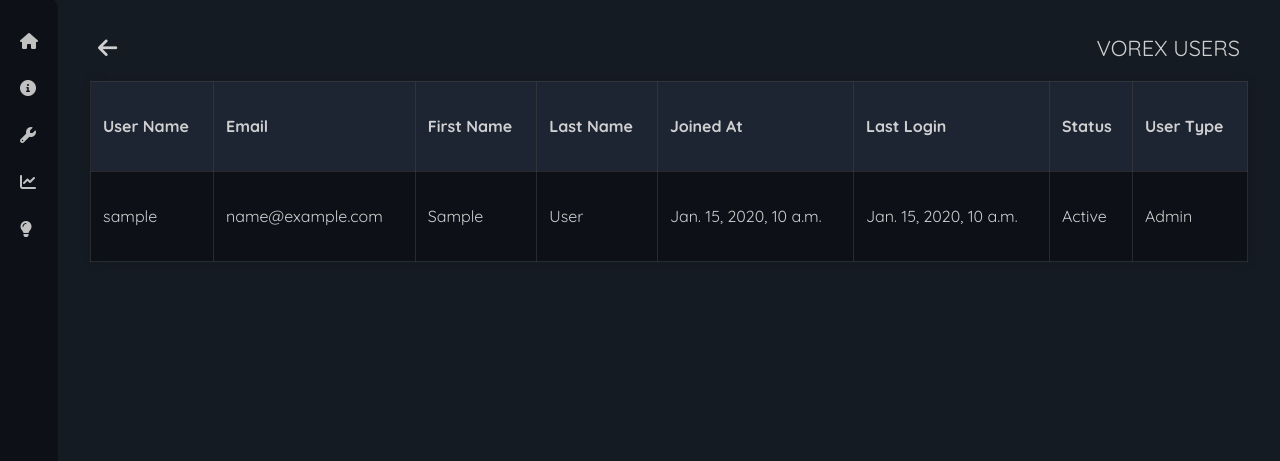
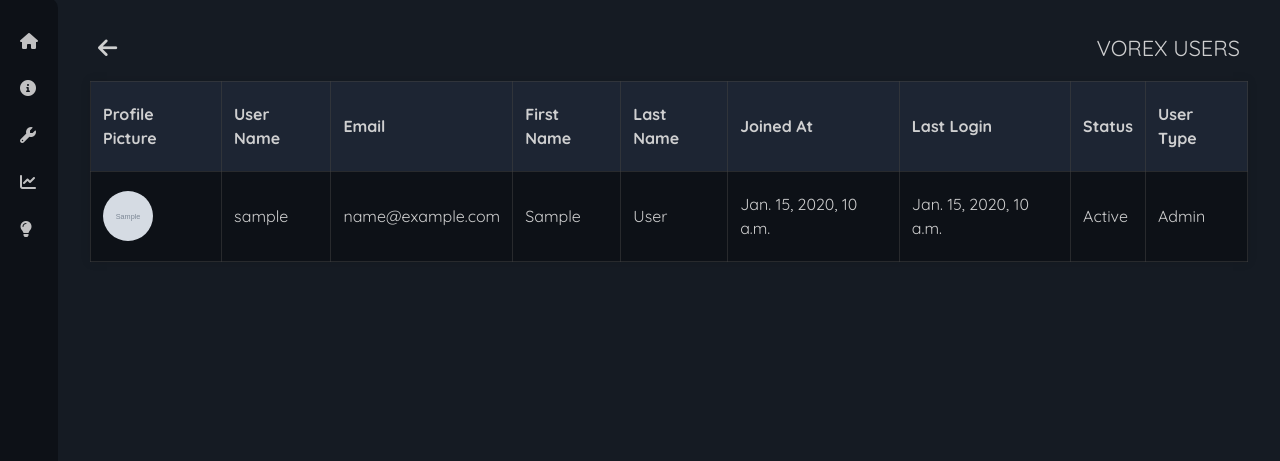
Before and after one commit to charantm7/VOREX-Educational-Web-App, a Django app: page /user-dashboard/ in a window 1280 px wide. Shown: the part 59-520 px from the top of the page. Run offline with Django 5.2, Linux system fonts and the light colour scheme; tables that the repository leaves empty hold one stand-in row (values such as "Sample post"); grey boxes marked "Sample" are stand-in pictures.

Commit message:
updated the user dashboard

```diff
--- a/base/templates/base/user_dashboard.html
+++ b/base/templates/base/user_dashboard.html
@@ -13,6 +13,7 @@
   <table>
     <thead>
       <tr>
+        <th>Profile Picture</th>
         <th onclick="sortTable(0)">User Name</th>
         <th>Email</th>
         <th onclick="sortTable(1)">First Name</th>
@@ -26,17 +27,38 @@
     <tbody id="tableBody">
       {% for user in users %}
       <tr>
-        <td><a href="{% url 'Profile' user.username %}">{{user.username}}</a></td>
-        <td>{{user.email}}</td>
-        <td>{{user.first_name}}</td>
-        <td>{{user.last_name}}</td>
-        <td>{{user.date_joined}}</td>
-        <td>{{user.last_login}}</td>
-        {% if user.is_active %}
+        <td>
+          {% if user.profile_pic %}
+          <img
+            src="{{ user.profile_pic.url }}"
+            style="height: 50px; width: 50px; border-radius: 50%; object-fit: cover"
+            alt="Profile Picture"
+          />
+          {% else %}
+          <img
+            src="{% static 'assets/default.png'%}"
+            style="
+              height: 50px;
+              width: 50px;
+              border-radius: 50%;
+              object-fit: cover;
+              border: 1px solid #43434383;
+            "
+            alt="Default Profile Picture"
+          />
+          {% endif %}
+        </td>
+        <td><a href="{% url 'Profile' user.user.username %}">{{user.user.username}}</a></td>
+        <td>{{user.user.email}}</td>
+        <td>{{user.user.first_name}}</td>
+        <td>{{user.user.last_name}}</td>
+        <td>{{user.created_at}}</td>
+        <td>{{user.user.last_login}}</td>
+        {% if user.user.is_active %}
         <td>Active</td>
         {% else %}
         <td>Inactive</td>
-        {% endif %} {% if user.is_superuser %}
+        {% endif %} {% if user.user.is_superuser %}
         <td>Admin</td>
         {% else %}
         <td>User</td>
--- a/base/views.py
+++ b/base/views.py
@@ -545,9 +545,11 @@
     return render(request, 'base/dashboard.html',context)
 
 def user_dashboard(request):
-    user = User.objects.all()
+    user = UserProfile.objects.all()
+
     context = {
         'users': user,
+
     }
     return render(request, 'base/user_dashboard.html', context)
 
```
Also changed, not shown: assets/profile_pics/Red-social.png (added), assets/profile_pics/jaguar-bg_HY13sy8.jpeg (added), 1 other file.
